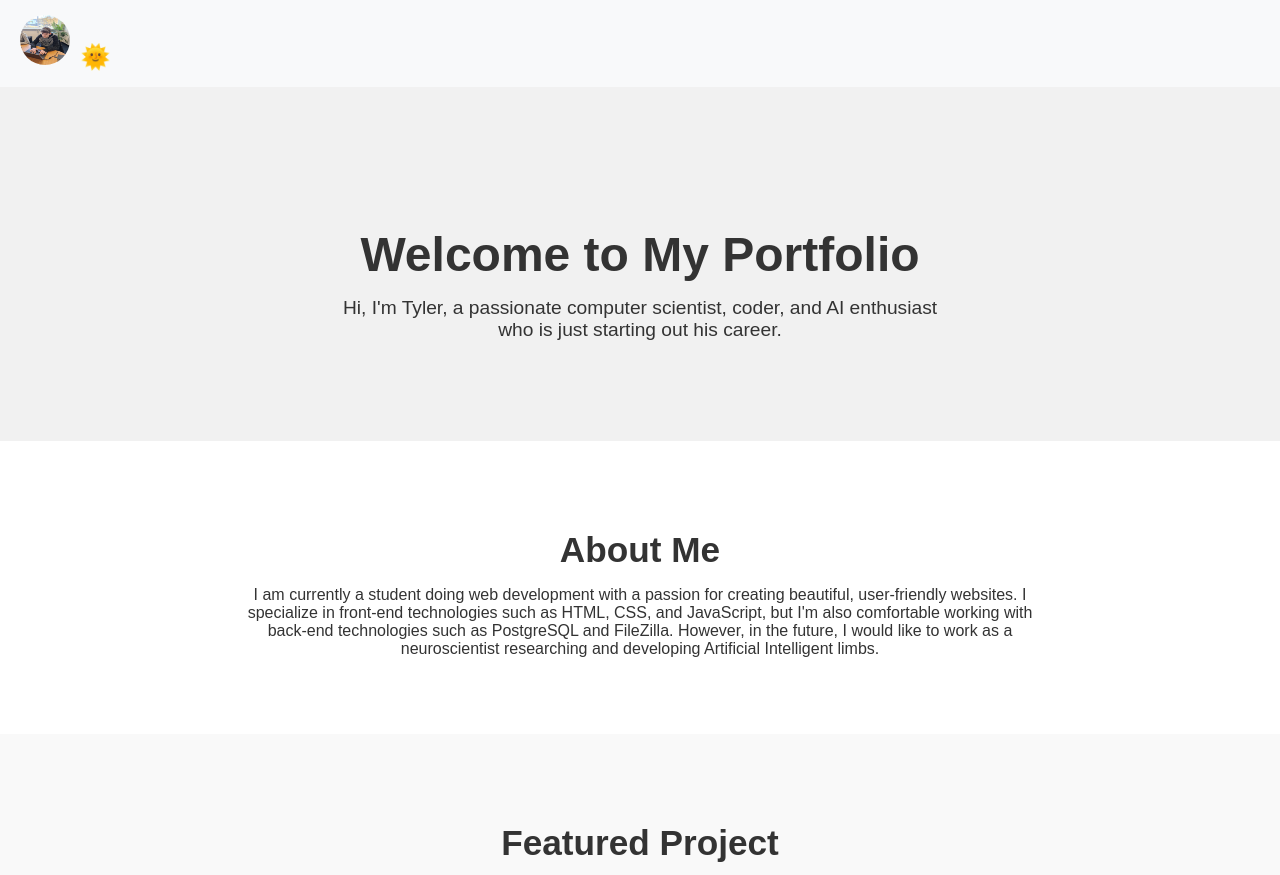
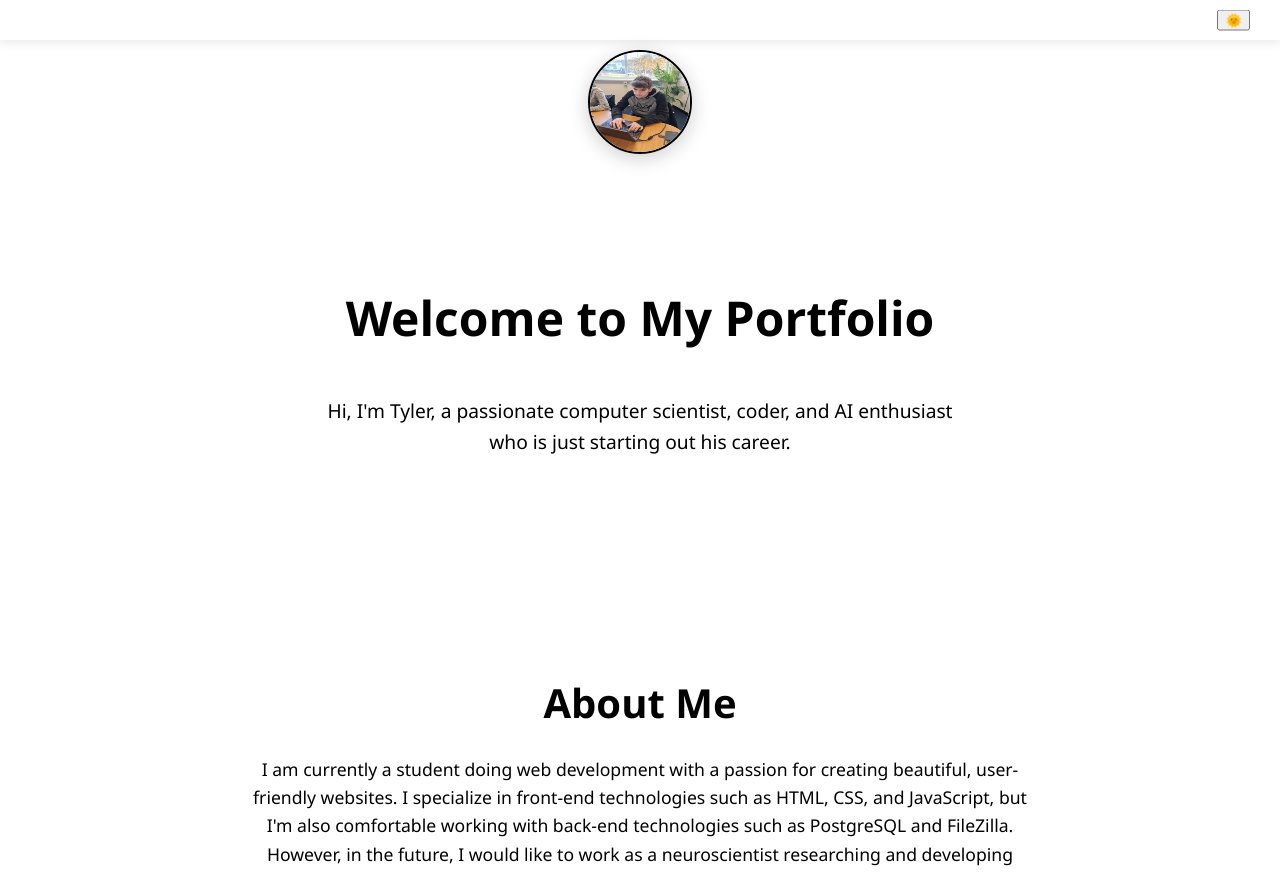
Before and after one commit to Sir-spookiez/spookiez, a PHP site: page / in a window 1280 px wide. Shown: the top 875 px of the page. Run offline with PHP 8.4, Linux system fonts and the light colour scheme.

Commit message:
Add files via upload

```diff
--- a/index.html
+++ b/index.html
@@ -50,17 +50,17 @@
   <section class="more-projects">
     <h2>Other Projects</h2>
     <div class="project-grid">
-      <div class="project">
+      <div class="project-box">
         <img src="path/to/project-image1.jpg" alt="Project 1">
         <h3>Project 1</h3>
         <a href="https://project-link1.com" target="_blank">View Project</a>
       </div>
-      <div class="project">
+      <div class="project-box">
         <img src="path/to/project-image2.jpg" alt="Project 2">
         <h3>Project 2</h3>
         <a href="https://project-link2.com" target="_blank">View Project</a>
       </div>
-      <div class="project">
+      <div class="project-box">
         <img src="path/to/project-image3.jpg" alt="Project 3">
         <h3>Project 3</h3>
         <a href="https://project-link3.com" target="_blank">View Project</a>
@@ -71,7 +71,7 @@
   <!-- Contact Section -->
   <section class="contact">
     <h2>Contact Me</h2>
-    <form id="contact-form"> <!-- Added ID to form -->
+    <form id="contact-form">
       <label for="name">Your Name</label>
       <input type="text" id="name" name="name" required>
 
@@ -83,7 +83,7 @@
 
       <button type="submit">Send Message</button>
     </form>
-    <p id="status-message"></p> <!-- Status message feedback -->
+    <p id="status-message"></p>
   </section>
 
   <!-- Footer Section -->
--- a/style.css
+++ b/style.css
@@ -1,191 +1,318 @@
 /* General Styles */
 body {
-    font-family: Arial, sans-serif;
+    font-family: 'Segoe UI', Tahoma, Verdana, sans-serif;
     margin: 0;
     padding: 0;
     transition: background-color 0.3s ease, color 0.3s ease;
+    line-height: 1.6;
 }
 
-  /* Header */
-  header {
-    display: flex;
-    justify-content: space-between;
-    align-items: center;
-    padding: 15px 20px;
-    background-color: #f8f9fa;
-    transition: background-color 0.3s ease;
+#theme-toggle {
+    position: absolute;
+    right: 30px; /* Moves the button to the far right */
+    top: 50%;
+    transform: translateY(-50%); /* Centers it vertically */
+    cursor: pointer;
 }
 
-  .profile-image {
-    width: 50px;
-    height: 50px;
-    border-radius: 50%;
+a {
+    text-decoration: none;
+    color: inherit;
 }
 
-  .theme-toggle {
-    background: none;
-    border: none;
-    font-size: 24px;
-    cursor: pointer;
-    transition: transform 0.2s ease;
-  }
-
-  .theme-toggle:hover {
-    transform: scale(1.1);
+a:hover {
+    text-decoration: underline;
 }
 
 /* Light Mode */
 body.light-mode {
     background-color: #ffffff;
-    color: #333;
+    color: #000;
 }
 
 header.light-mode {
     background-color: #f8f9fa;
+    align-items: right;
+}
+
+.more-projects.light-mode, .about.light-mode {
+    background-color: #ffffff;
+    color: #000;
+}
+
+.project-box.light-mode {
+    background-color: #f9f9f9;
+    color: #000;
+}
+
+footer.light-mode {
+    background-color: #333;
+    color: #e0e0e0;
 }
 
 /* Dark Mode */
 body.dark-mode {
     background-color: #121212;
-    color: #ffffff;
+    color: #e0e0e0;
 }
 
 header.dark-mode {
-    background-color: #222;
+    background-color: #1e1e1e;
+    align-items: right;
 }
 
-  /* Sections */
-  section {
-    padding: 60px 20px;
-    text-align: center;
+.more-projects.dark-mode, .about.dark-mode {
+    background-color: grey;
+    color: #fff;
 }
 
+.project-box.dark-mode {
+    background-color: grey;
+    color: #fff;
+    border: 1px solid #444;
+}
+
+footer.dark-mode {
+    background-color: #1e1e1e;
+}
+
+/* Header */
+header {
+    position: fixed;
+    top: 0;
+    right: 0;
+    left: 0;
+    display: flex;
+    justify-content: space-between;
+    align-items: center;
+    padding: 20px 30px;
+    box-shadow: 0 2px 10px rgba(0, 0, 0, 0.1);
+    transition: background-color 0.3s ease;
+    z-index: 10;
+}
+
+.header-content {
+    display: flex;
+    align-items: center;
+    justify-content: space-between;
+    width: 100%;
+}
+
+.profile-image {
+    width: 100px;
+    height: 100px;
+    border-radius: 50%;
+    border: 2px solid black;
+    position: absolute;
+    top: 50px;
+    left: 50%;
+    transform: translateX(-50%);
+    box-shadow: 0 4px 20px rgba(0, 0, 0, 0.2);
+}
+
+/* Hero Section */
 .hero {
-    background-color: #f1f1f1;
-    padding: 100px 20px;
+    padding: 120px 20px;
+    text-align: center;
+    margin-top: 120px;
 }
 
 .hero h1 {
     font-size: 3em;
-    margin-bottom: 15px;
 }
 
 .hero p {
     font-size: 1.2em;
-    max-width: 600px;
+    max-width: 650px;
     margin: 0 auto;
 }
 
-  .about, .more-projects {
+/* About Section */
+.about {
+    padding: 60px 20px;
+    text-align: center;
     max-width: 800px;
     margin: 0 auto;
 }
 
-  .about h2, .featured-project h2, .more-projects h2, .contact h2 {
-    font-size: 2.2em;
-    margin-bottom: 15px;
+.about h2 {
+    font-size: 2.5em;
+    margin-bottom: 20px;
 }
 
-  /* Projects */
-  .featured-project, .more-projects {
-    background-color: #f9f9f9;
+.about p {
+    font-size: 1.1em;
 }
 
-  .featured-project .project {
+/* Featured Project Section */
+.featured-project {
+    padding: 60px 20px;
+    text-align: center;
+    margin-bottom: 40px;
+}
+
+.featured-project h2 {
+    font-size: 2.5em;
+    margin-bottom: 20px;
+}
+
+.project {
+    display: flex;
+    align-items: center;
+    justify-content: center;
+    margin-top: 20px;
+}
+
+.project img {
+    max-width: 300px;
+    margin-right: 20px;
+    border-radius: 8px;
+}
+
+.project-details {
+    max-width: 500px;
+    text-align: left;
+}
+
+.project-details h3 {
+    font-size: 1.8em;
+    margin-top: 10px;
+}
+
+.project-details a {
+    display: inline-block;
+    margin-top: 10px;
+    color: #007BFF;
+    font-weight: bold;
+}
+
+.project-details a:hover {
+    color: #0056b3;
+}
+
+/* More Projects Section */
+.more-projects {
+    padding: 60px 20px;
+    text-align: center;
+    border-radius: 8px;
+    margin-bottom: 40px;
+    box-shadow: 0 2px 10px rgba(0, 0, 0, 0.1);
+}
+
+.more-projects h2 {
+    font-size: 2.5em;
+    margin-bottom: 20px;
+}
+
+.project-grid {
+    display: grid;
+    grid-template-columns: repeat(auto-fit, minmax(250px, 1fr));
+    gap: 20px;
+    max-width: 1200px;
+    margin: 0 auto;
+}
+
+.project-box {
+    padding: 20px;
+    text-align: center;
+    border-radius: 8px;
+    box-shadow: 0 4px 12px rgba(0, 0, 0, 0.1);
+    transition: transform 0.3s ease, background-color 0.3s ease;
+}
+
+.project-box img {
+    width: 100%;
+    height: auto;
+    border-radius: 8px;
+}
+
+.project-box h3 {
+    font-size: 1.8em;
+    margin-top: 10px;
+}
+
+.project-box a {
+    display: inline-block;
+    margin-top: 10px;
+    color: #007BFF;
+    font-weight: bold;
+}
+
+.project-box a:hover {
+    color: #0056b3;
+}
+
+/* Contact Section */
+.contact {
+    padding: 60px 20px;
+    text-align: center;
+    margin-bottom: 40px;
+}
+
+.contact h2 {
+    font-size: 2.5em;
+    margin-bottom: 20px;
+}
+
+.contact form {
     display: flex;
     flex-direction: column;
     align-items: center;
 }
 
-  .featured-project img {
-    max-width: 100%;
-    height: auto;
-    border-radius: 8px;
-    margin-bottom: 15px;
-  }
-
-  .more-projects .project-grid {
-    display: grid;
-    grid-template-columns: repeat(auto-fit, minmax(250px, 1fr));
-    gap: 20px;
-    padding: 0 20px;
-  }
-
-  .more-projects .project img {
-    max-width: 100%;
-    height: auto;
-    border-radius: 8px;
-  }
-
-  .more-projects .project a {
-    text-decoration: none;
-    color: #007BFF;
-    font-weight: bold;
-    transition: color 0.3s ease;
-  }
-
-  .more-projects .project a:hover {
-    color: #0056b3;
-  }
-
-  /* Contact Form */
-  .contact form {
-    max-width: 600px;
-    margin: 0 auto;
-    text-align: left;
-  }
-
 .contact label {
-    display: block;
+    font-size: 1.1em;
     margin-top: 10px;
-    font-weight: bold;
 }
 
 .contact input, .contact textarea {
     width: 100%;
-    padding: 12px;
+    max-width: 600px;
+    padding: 10px;
     margin-top: 5px;
+    font-size: 1em;
     border: 1px solid #ccc;
-    border-radius: 5px;
-    font-size: 1em;
+    border-radius: 8px;
 }
 
 .contact button {
+    padding: 10px 20px;
+    margin-top: 20px;
+    font-size: 1.1em;
+    border: none;
     background-color: #007BFF;
-    color: white;
-    padding: 12px 20px;
-    border: none;
-    border-radius: 5px;
-    font-size: 1.1em;
+    color: #fff;
+    border-radius: 8px;
     cursor: pointer;
-    margin-top: 20px;
-    transition: background-color 0.3s ease;
 }
 
 .contact button:hover {
     background-color: #0056b3;
 }
 
-  /* Footer */
+/* Footer Section */
 footer {
+    background-color: #333;
+    color: #e0e0e0;
+    padding: 20px;
     text-align: center;
-    padding: 20px;
-    background-color: #333;
-    color: white;
-    font-size: 0.9em;
+    margin-top: 40px;
 }
 
-  /* Responsive */
+/* Responsive Design */
 @media (max-width: 768px) {
     .hero h1 {
         font-size: 2.5em;
     }
-
     .hero p {
         font-size: 1.1em;
     }
-
-    .more-projects .project-grid {
-      grid-template-columns: repeat(auto-fit, minmax(200px, 1fr));
+    .profile-image {
+        width: 80px;
+        height: 80px;
+        top: 60px;
+    }
+    .projects-container {
+        grid-template-columns: repeat(auto-fit, minmax(250px, 1fr));
     }
 }
```
Lines whose indentation alone changed are shown as unchanged.
